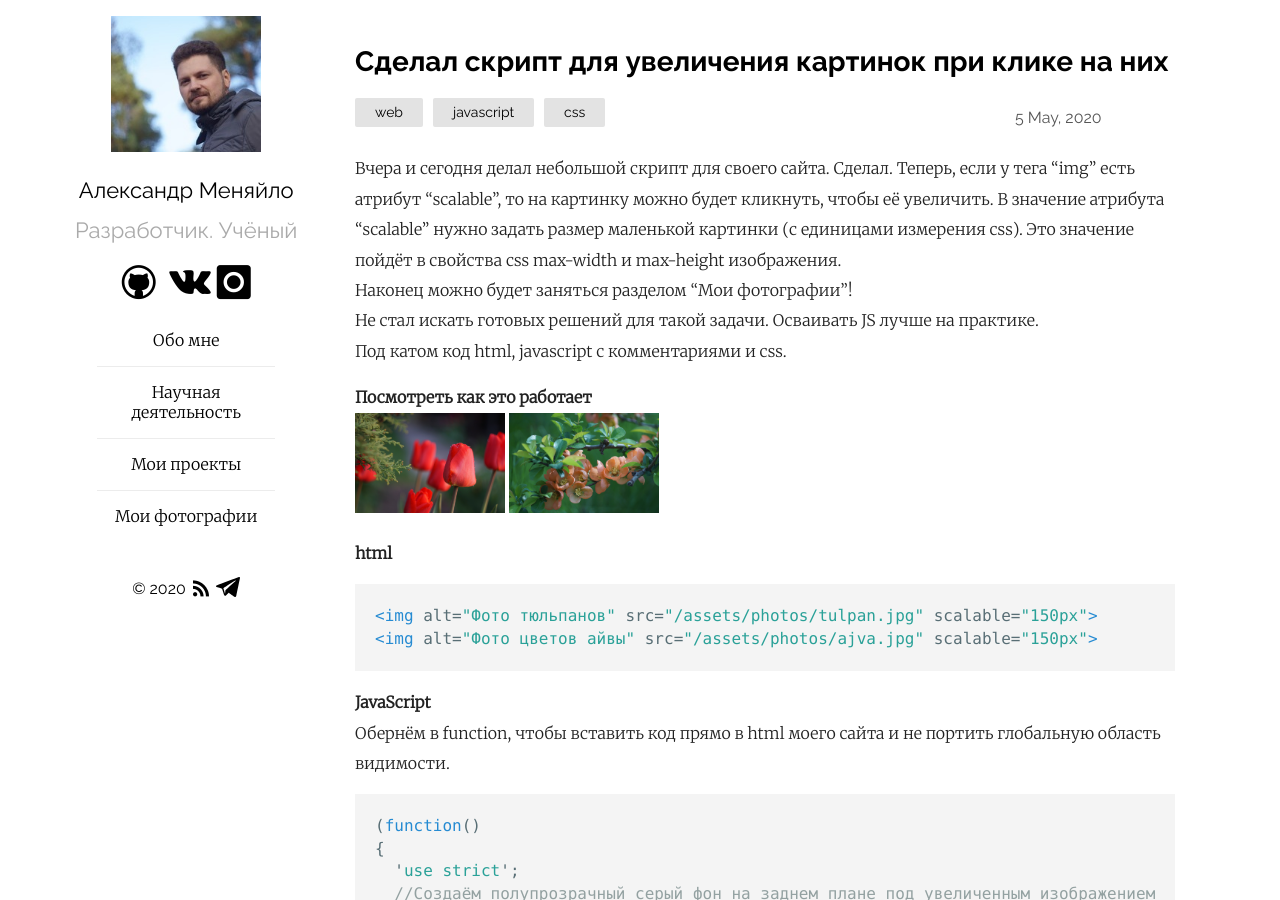
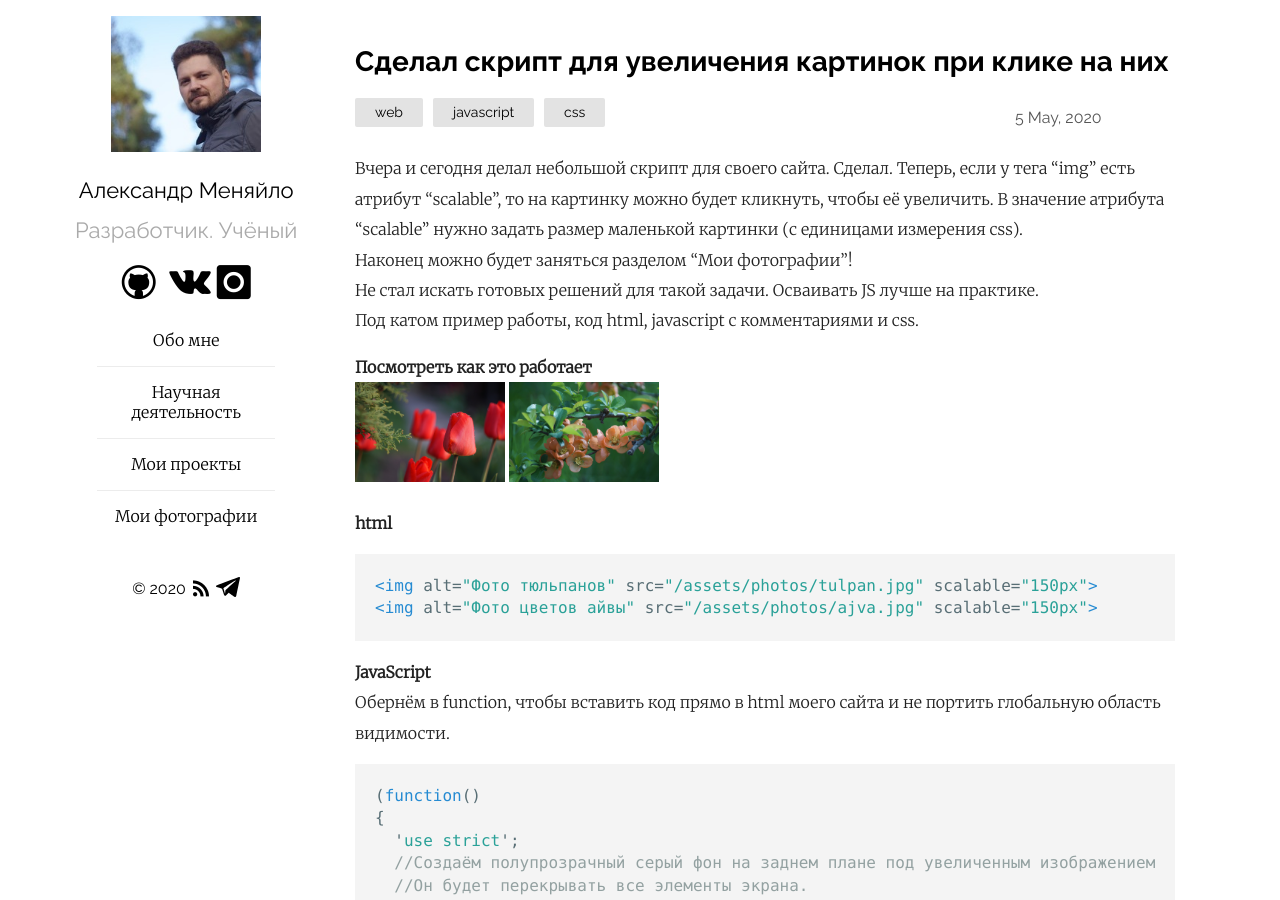
Before and after one commit to Mendeo/mendeo.github.io, a Jekyll site: the page built from _posts/2020-05-05-script-uvelichenie-kartinok.md, in a window 1280 px wide and 900 px high. Built offline with Jekyll 4.4.1, drawn with Linux system fonts in a browser that asks for light colours.

Commit message:
Поправил текст в посте

```diff
--- a/_posts/2020-05-05-script-uvelichenie-kartinok.md
+++ b/_posts/2020-05-05-script-uvelichenie-kartinok.md
@@ -2,17 +2,17 @@
 layout: post
 title: Сделал скрипт для увеличения картинок при клике на них
 date: 2020-05-05 11:52:00 +03
-modified: 2020-05-06 11:30:00 +03
+modified: 2020-05-06 11:50:00 +03
 categories: web javascript
 tags: [web, javascript, css]
 excerpt_separator: <a name="cut"></a>
 links_in_new_tab: true
 has_scalable_images: true
 ---
-Вчера и сегодня делал небольшой скрипт для своего сайта. Сделал. Теперь, если у тега "img" есть атрибут "scalable", то на картинку можно будет кликнуть, чтобы её увеличить. В значение атрибута "scalable" нужно задать размер маленькой картинки (с единицами измерения css). Это значение пойдёт в свойства css max-width и max-height изображения.
+Вчера и сегодня делал небольшой скрипт для своего сайта. Сделал. Теперь, если у тега "img" есть атрибут "scalable", то на картинку можно будет кликнуть, чтобы её увеличить. В значение атрибута "scalable" нужно задать размер маленькой картинки (с единицами измерения css).
 Наконец можно будет заняться разделом "Мои фотографии"!
 Не стал искать готовых решений для такой задачи. Осваивать JS лучше на практике.
-Под катом код html, javascript с комментариями и css.
+Под катом пример работы, код html, javascript с комментариями и css.
 
 <a name="cut"></a>
 **Посмотреть как это работает**
```
